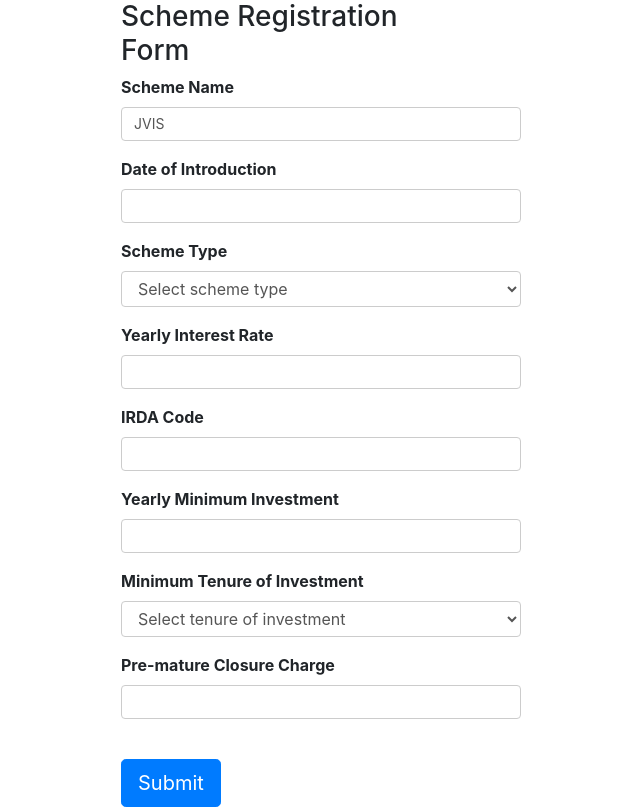
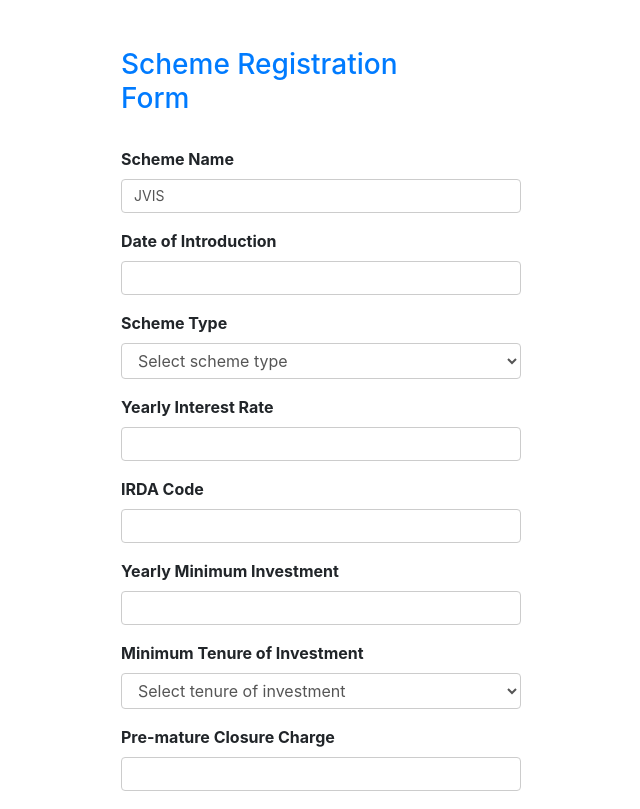
Before and after one commit to habib302/Registration-form, a React (Create React App) app: page / in a window 1280 px wide. Shown: the top 809 px of the page, without its empty margins (344-984 px from the left). Built offline with nearby package versions, Linux system fonts and the light colour scheme.

Commit message:
fixed height

```diff
--- a/src/App.js
+++ b/src/App.js
@@ -13,6 +13,8 @@ function App () {
           <div className="row">
             <div className="col-md-4"></div>
             <div className="col-md-6">
+              <br></br>
+              <br></br>
               <RegistrationFormNew />
             </div>
           <div className="col-mdd-3"></div>
--- a/src/components/RegistrationFormNew.js
+++ b/src/components/RegistrationFormNew.js
@@ -78,8 +78,8 @@ function RegistrationFormNew() {
           <div className="row">
             <div className="col-lg-8">
               <Form>
-                <h3>Scheme Registration Form</h3>
-
+                <h3 class="text-primary">Scheme Registration Form</h3>
+                  <br></br>
                   <FormikControl
                     control='input'
                     type='text'
```
